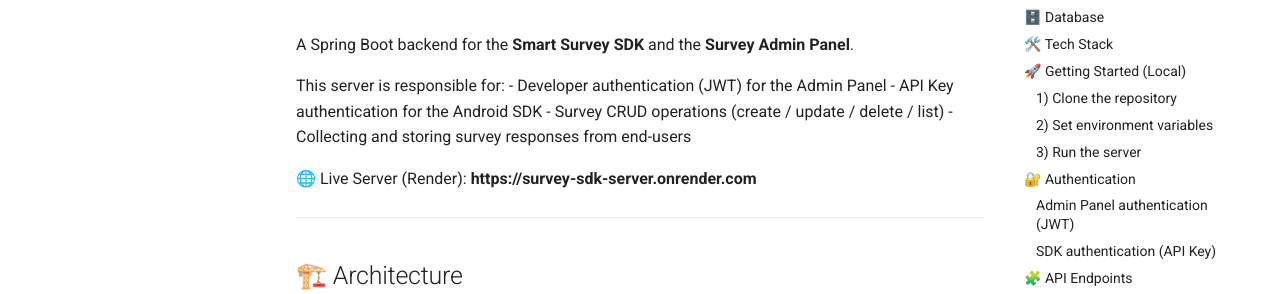
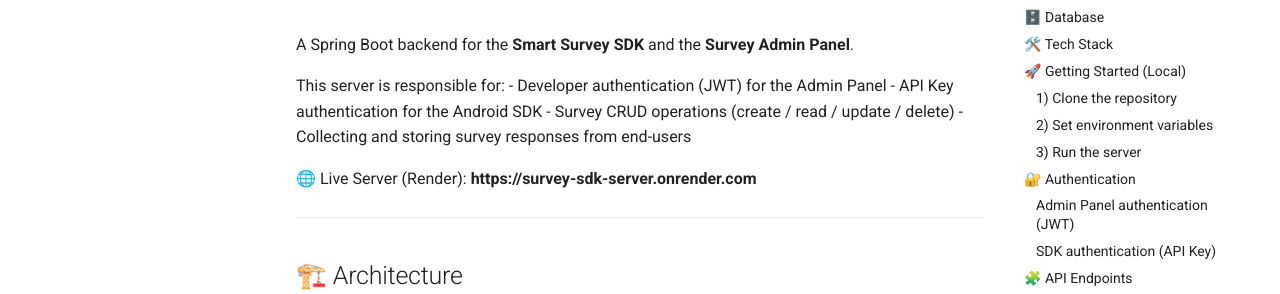
Before and after one commit to Tomerlevy104/smart-survey-sdk, an MkDocs documentation site: the page built from docs/server/index.md, in a window 1280 px wide and 900 px high. Shown: the part 196-490 px from the top of the window. Built offline with MkDocs 1.6.1 and Material for MkDocs 9.7.7, drawn with Linux system fonts in a browser that asks for light colours; comment, search, counter and statistics services are not loaded.

Commit message:
Updated mkdocs

```diff
--- a/docs/server/index.md
+++ b/docs/server/index.md
@@ -5,7 +5,7 @@
 This server is responsible for:
 - Developer authentication (JWT) for the Admin Panel
 - API Key authentication for the Android SDK
-- Survey CRUD operations (create / update / delete / list)
+- Survey CRUD operations (create / read / update / delete)
 - Collecting and storing survey responses from end-users
 
 🌐 Live Server (Render): **https://survey-sdk-server.onrender.com**
```
